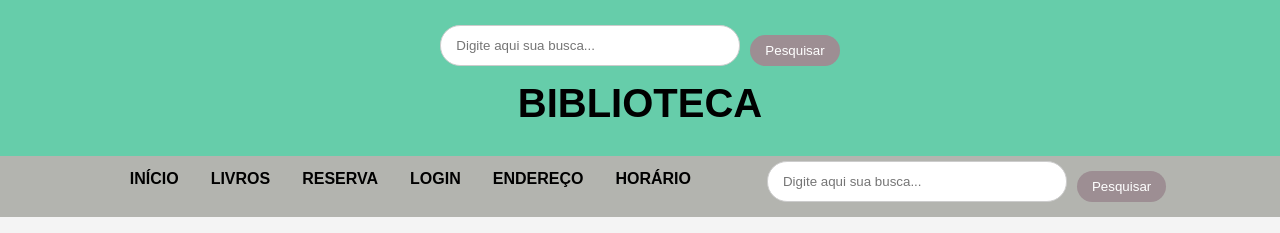
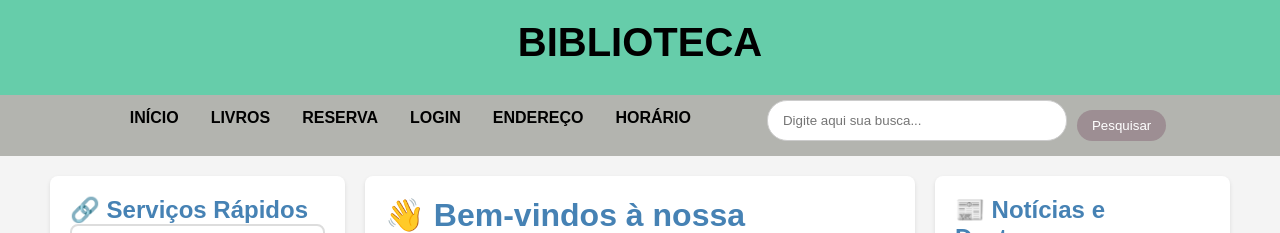
Before and after one commit to jenniferreislim-create/biblioteca, a plain HTML site: page index.html in a window 1280 px wide. Shown: the top 233 px of the page. Drawn offline with Linux system fonts and the light colour scheme.

Commit message:
Update index.html
tiramos o espaço de busca da parte do cabeçalho.

```diff
--- a/index.html
+++ b/index.html
@@ -57,11 +57,7 @@
 <body>
 
     <header>
-        <form name="frmBusca" id="frmBusca" action="#" method="get">
-            <input type="text" placeholder="Digite aqui sua busca..."/>
-            <input type="submit" name="btnBuscar" value="Pesquisar"/>
 
-        </form>
         <h1>BIBLIOTECA</h1>
 
     </header>
```
